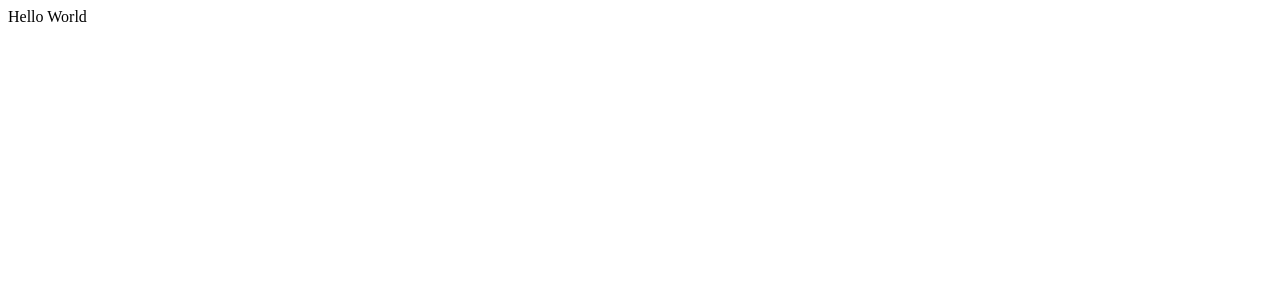
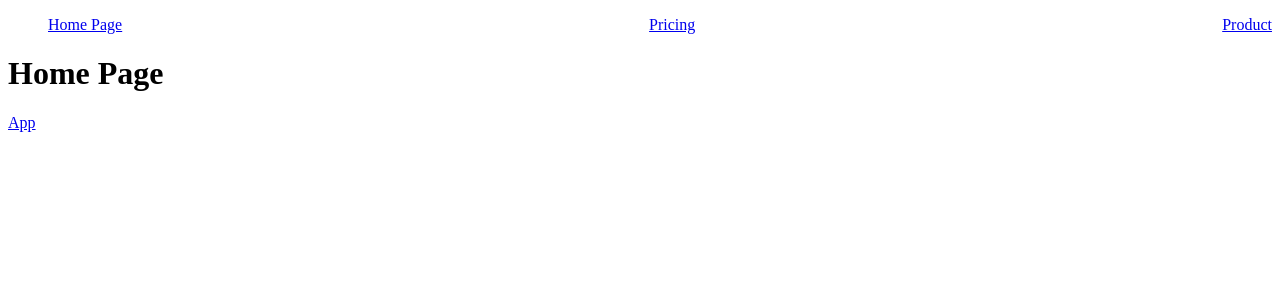
Before and after one commit to Ping160Fps50/worldwise, a React (Vite) app: page / in a window 1280 px wide. Shown: the top 300 px of the page. Built offline with nearby package versions, Linux system fonts and the light colour scheme.

Commit message:
start project with vite / add react router

```diff
--- a/package.json
+++ b/package.json
@@ -11,7 +11,8 @@
   },
   "dependencies": {
     "react": "^18.3.1",
-    "react-dom": "^18.3.1"
+    "react-dom": "^18.3.1",
+    "react-router-dom": "^7.0.1"
   },
   "devDependencies": {
     "@eslint/js": "^9.13.0",
--- a/src/App.jsx
+++ b/src/App.jsx
@@ -1,5 +1,22 @@
+import { BrowserRouter, Route, Routes } from "react-router-dom";
+import Product from "./assets/pages/Product";
+import Homepage from "./assets/pages/Homepage";
+import Pricing from "./assets/pages/Pricing";
+import PageNotFound from "./assets/pages/PageNotFound";
+import AppLayout from "./assets/pages/AppLayout";
+
 function App() {
-  return <div>Hello World</div>;
+  return (
+    <BrowserRouter>
+      <Routes>
+        <Route path="/" element={<Homepage />} />
+        <Route path="product" element={<Product />} />
+        <Route path="pricing" element={<Pricing />} />
+        <Route path="app" element={<AppLayout />} />
+        <Route path="*" element={<PageNotFound />} />
+      </Routes>
+    </BrowserRouter>
+  );
 }
 
 export default App;
--- /dev/null
+++ b/src/assets/components/AppNav.jsx
@@ -0,0 +1,7 @@
+import styles from "./AppNav.module.css";
+
+function AppNav() {
+  return <nav className={styles.nav}>App Nav</nav>;
+}
+
+export default AppNav;
--- /dev/null
+++ b/src/assets/components/AppNav.module.css
@@ -0,0 +1,3 @@
+.nav {
+  background-color: red;
+}
--- /dev/null
+++ b/src/assets/components/PageNav.jsx
@@ -0,0 +1,22 @@
+import { NavLink } from "react-router-dom";
+import styles from "./PageNav.module.css";
+
+function PageNav() {
+  return (
+    <nav className={styles.nav}>
+      <ul>
+        <li>
+          <NavLink to="/">Home Page</NavLink>
+        </li>
+        <li>
+          <NavLink to="/pricing">Pricing</NavLink>
+        </li>
+        <li>
+          <NavLink to="/product">Product</NavLink>
+        </li>
+      </ul>
+    </nav>
+  );
+}
+
+export default PageNav;
--- /dev/null
+++ b/src/assets/components/PageNav.module.css
@@ -0,0 +1,5 @@
+.nav ul {
+  display: flex;
+  justify-content: space-between;
+  list-style: none;
+}
--- /dev/null
+++ b/src/assets/pages/AppLayout.jsx
@@ -0,0 +1,12 @@
+import AppNav from "../components/AppNav";
+
+function AppLayout() {
+  return (
+    <div>
+      <AppNav />
+      <h1>App Layou</h1>
+    </div>
+  );
+}
+
+export default AppLayout;
--- /dev/null
+++ b/src/assets/pages/Homepage.jsx
@@ -0,0 +1,14 @@
+import { Link } from "react-router-dom";
+import PageNav from "../components/PageNav";
+
+function Homepage() {
+  return (
+    <div>
+      <PageNav />
+      <h1>Home Page</h1>
+      <Link to="/app">App</Link>
+    </div>
+  );
+}
+
+export default Homepage;
--- /dev/null
+++ b/src/assets/pages/PageNotFound.jsx
@@ -0,0 +1,12 @@
+import PageNav from "../components/PageNav";
+
+function PageNotFound() {
+  return (
+    <div>
+      <PageNav />
+      <h1>Page Not Found (</h1>
+    </div>
+  );
+}
+
+export default PageNotFound;
--- /dev/null
+++ b/src/assets/pages/Pricing.jsx
@@ -0,0 +1,12 @@
+import PageNav from "../components/PageNav";
+
+function Pricing() {
+  return (
+    <div>
+      <PageNav />
+      <h1>Pricing</h1>
+    </div>
+  );
+}
+
+export default Pricing;
--- /dev/null
+++ b/src/assets/pages/Product.jsx
@@ -0,0 +1,12 @@
+import PageNav from "../components/PageNav";
+
+function Product() {
+  return (
+    <div>
+      <PageNav />
+      <h1>Product</h1>
+    </div>
+  );
+}
+
+export default Product;
```
Also changed, not shown: 1 other file (tests, documents, lock files or other folders).
